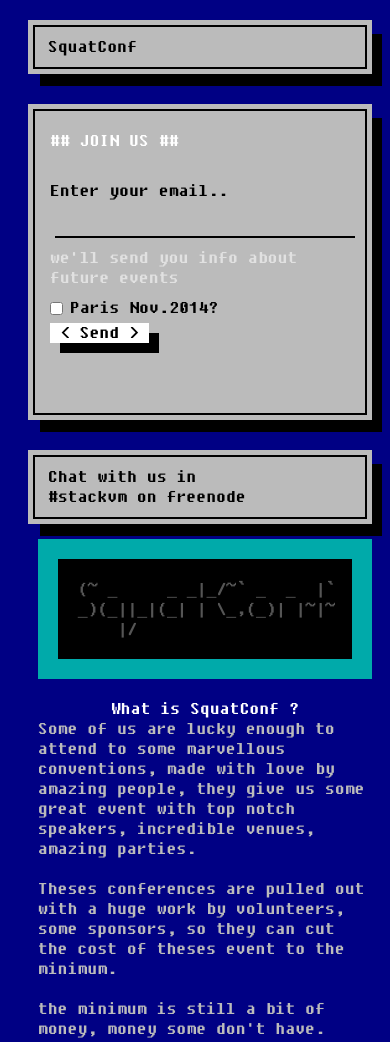
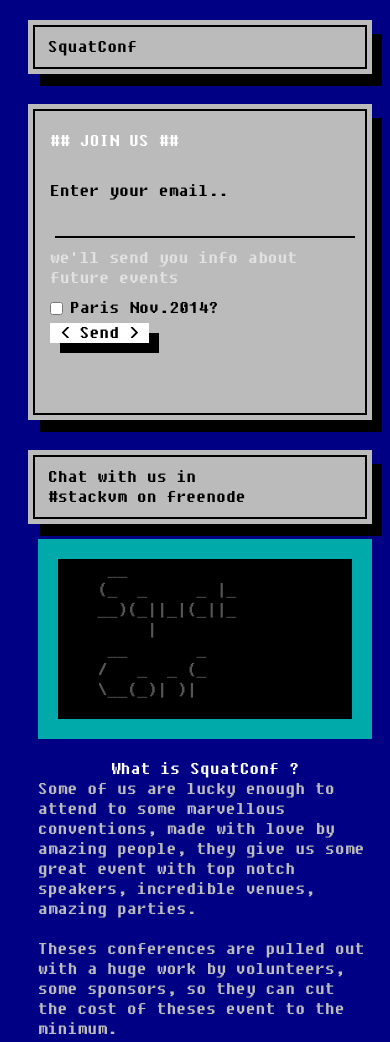
Before and after one commit to kalikaneko/website, a website: page html/index.html in a window 390 px wide. Shown: the top 1042 px of the page. Drawn offline with Linux system fonts and the light colour scheme.

Commit message:
mobile version fix

```diff
--- a/html/assets/css/squatconf.css
+++ b/html/assets/css/squatconf.css
@@ -17,7 +17,6 @@
 .parisCont{
   background-color: #000;
   width: 100% !important;
-  margin: 0 auto;
   padding: 1em 0;
 }
 .parisCont svg{
@@ -35,7 +34,9 @@
   .dskW{display:block;}
 }
 @media (min-width: 768px) and (max-width: 979px) {}
-@media (max-width: 767px) {}
+@media (max-width: 767px) {
+  .parisCont svg{zoom: 0.6;}
+}
 @media (max-width: 480px) {}
 @media (max-width: 979px) {
   .tblW{display:block;}
--- a/html/index.html
+++ b/html/index.html
@@ -79,10 +79,13 @@
                   |_|
 <br></pre>
 <pre class="tblW">
-
-  (~ _     _ _|_/~` _  _  |`
-  _)(_||_|(_| | \_,(_)| |~|~
-      |/
+     __
+    (_  _     _ |_
+    __)(_||_|(_||_
+         |
+     __       _
+    /   _  _ (_
+    \__(_)| )|
 <br></pre>
       </div>
       <div>
```
